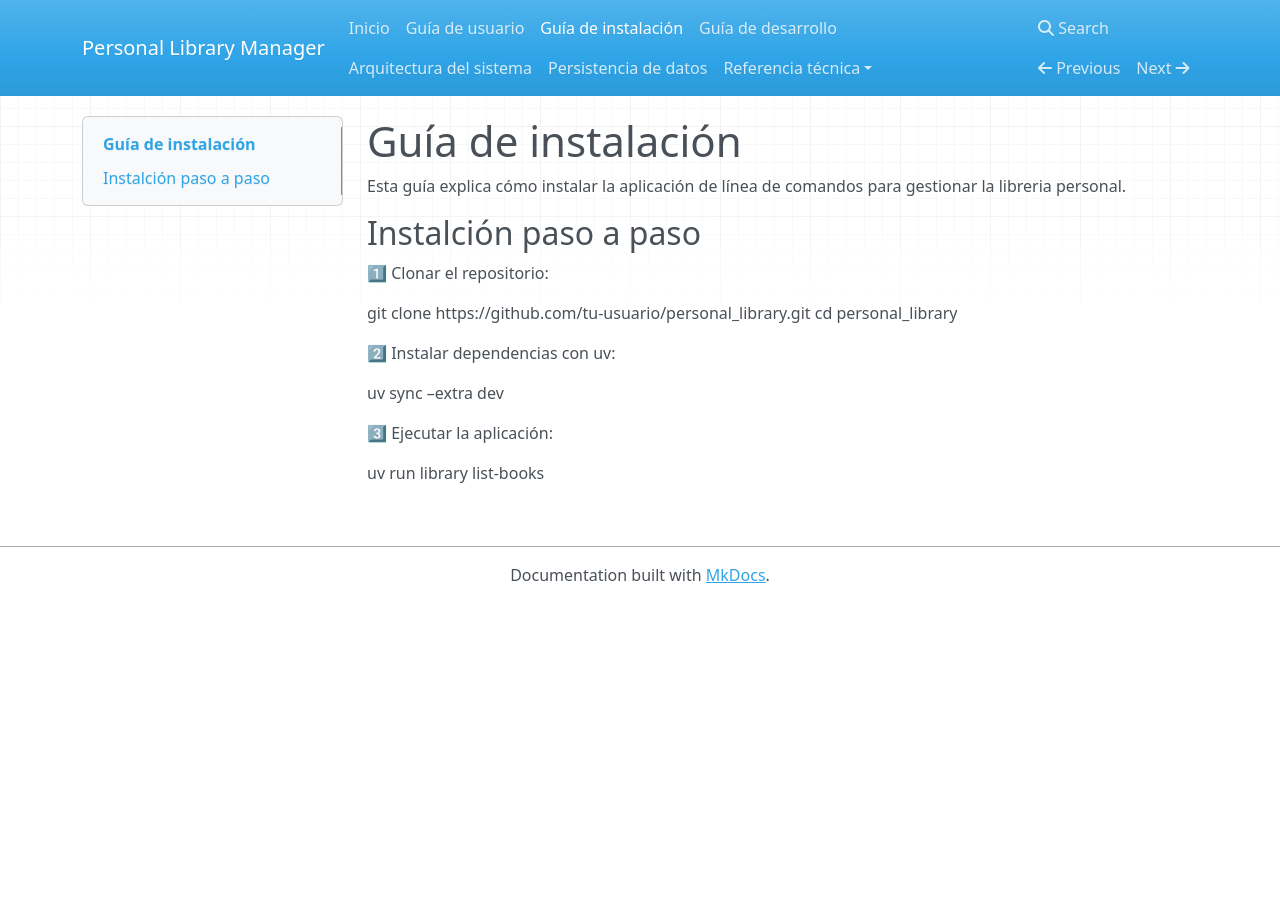
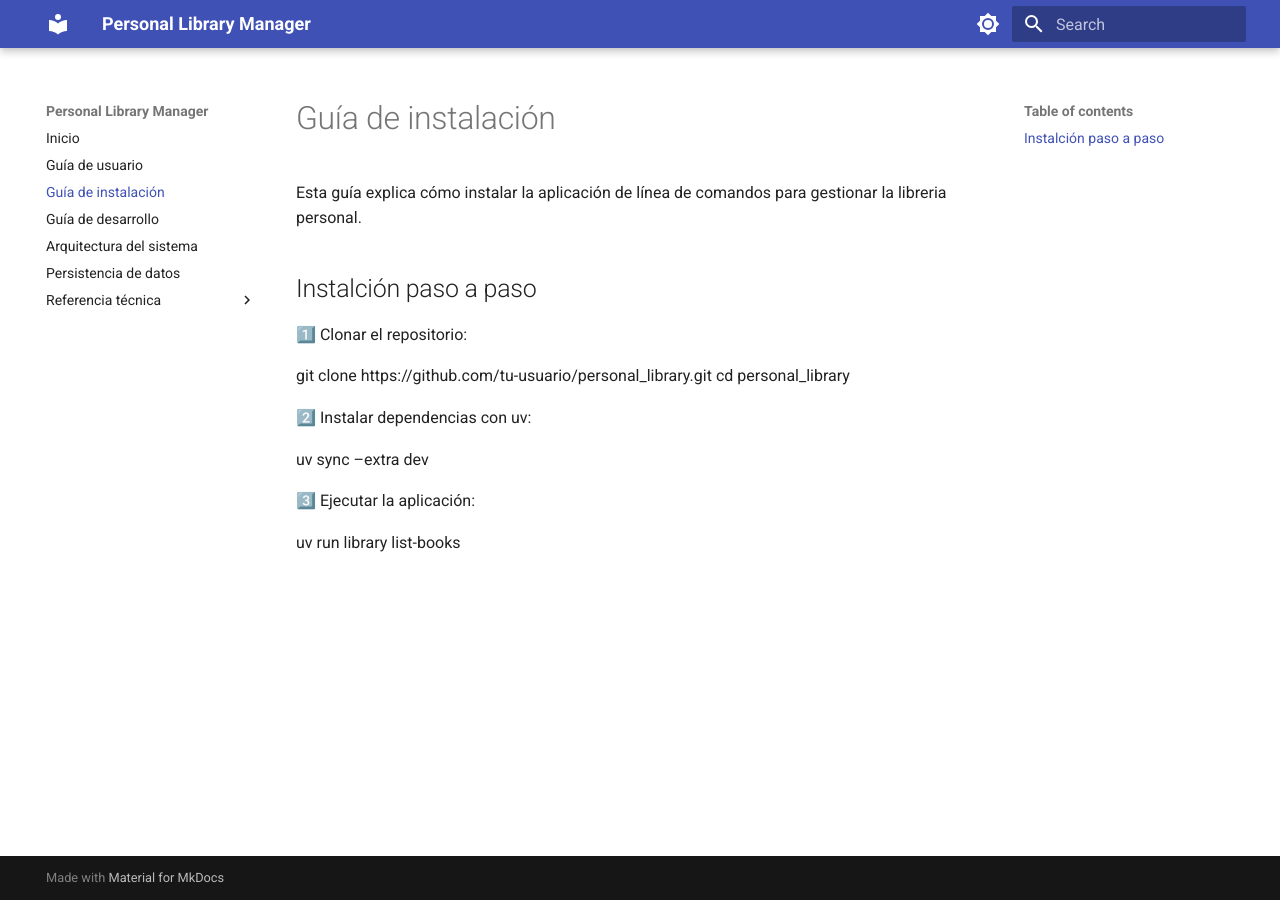
Before and after one commit to jeropez/personal_library, an MkDocs documentation site: the page built from docs/guia_instalacion.md, in a window 1280 px wide. Built offline with MkDocs 1.6.1 and Material for MkDocs 9.7.7, drawn with Linux system fonts in a browser that asks for light colours; nearby versions of some CDN libraries.

```diff
--- a/mkdocs.yml
+++ b/mkdocs.yml
@@ -3,19 +3,19 @@
 site_url: https://yourusername.github.io/personal-library-manager/
 
 theme:
-  name: mkdocs
+  name: material
   palette:
     - scheme: default
       primary: indigo
       accent: indigo
       toggle:
-        icon: mkdocs/brightness-7
+        icon: material/brightness-7
         name: Switch to dark mode
     - scheme: slate # modo oscuro
       primary: indigo
       accent: indigo
       toggle:
-        icon: mkdocs/brightness-4
+        icon: material/brightness-4
         name: Switch to light mode
 
 plugins:
@@ -31,7 +31,7 @@
   - Guía de instalación: guia_instalacion.md
   - Guía de desarrollo: guia_desarrollo.md
   - Arquitectura del sistema: architecture.md
-  - Persistencia de datos: user_guide/persistence.md
+  - Persistencia de datos: docs/user_guide/persistence.md
   - Referencia técnica:
     - API de python: reference.md
 
```
